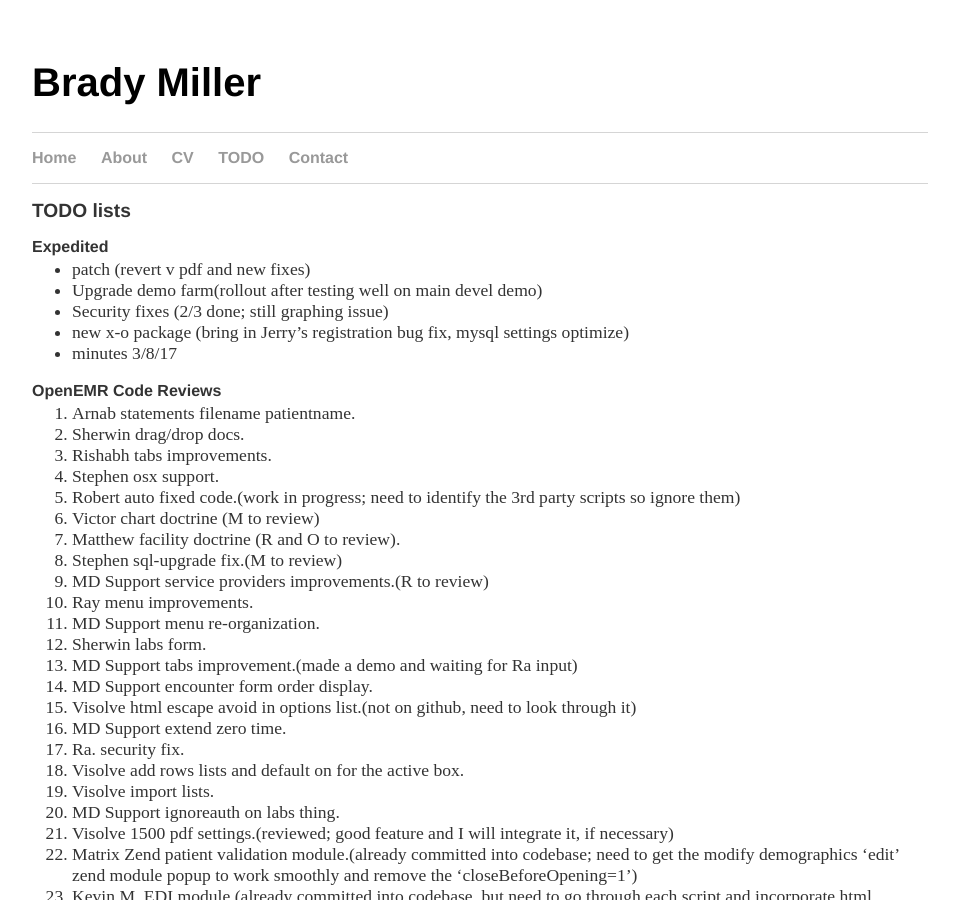
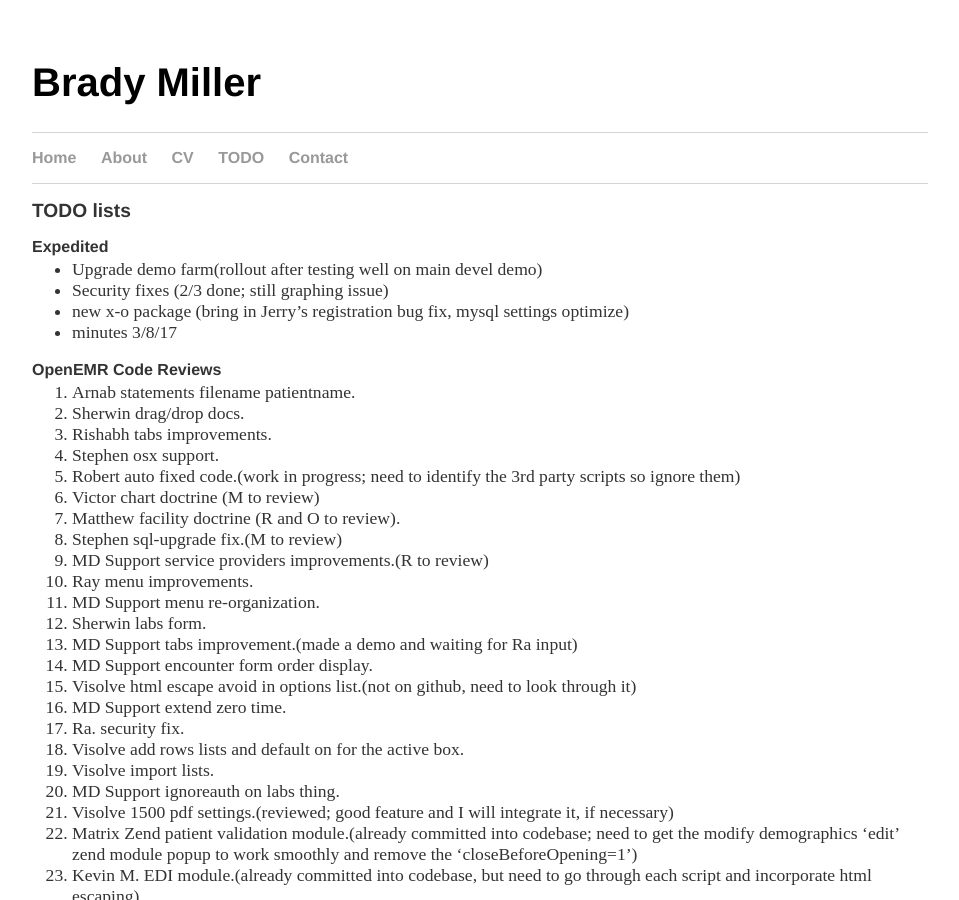
Before and after one commit to bradymiller/bradymiller.github.io, a Jekyll site: the page built from todo/index.md, in a window 1280 px wide and 900 px high. Shown: the whole window, without its empty margins (160-1119 px from the left). Built offline with Jekyll 4.4.1, drawn with Linux system fonts in a browser that asks for light colours; our own code applies the rules of GitHub Pages for plain Markdown files.

Commit message:
Update index.md

```diff
--- a/todo/index.md
+++ b/todo/index.md
@@ -4,7 +4,6 @@
 ## TODO lists
 
 ### Expedited
-* patch (revert v pdf and new fixes)
 * Upgrade demo farm(rollout after testing well on main devel demo)
 * Security fixes (2/3 done; still graphing issue)
 * new x-o package (bring in Jerry's registration bug fix, mysql settings optimize)
```
